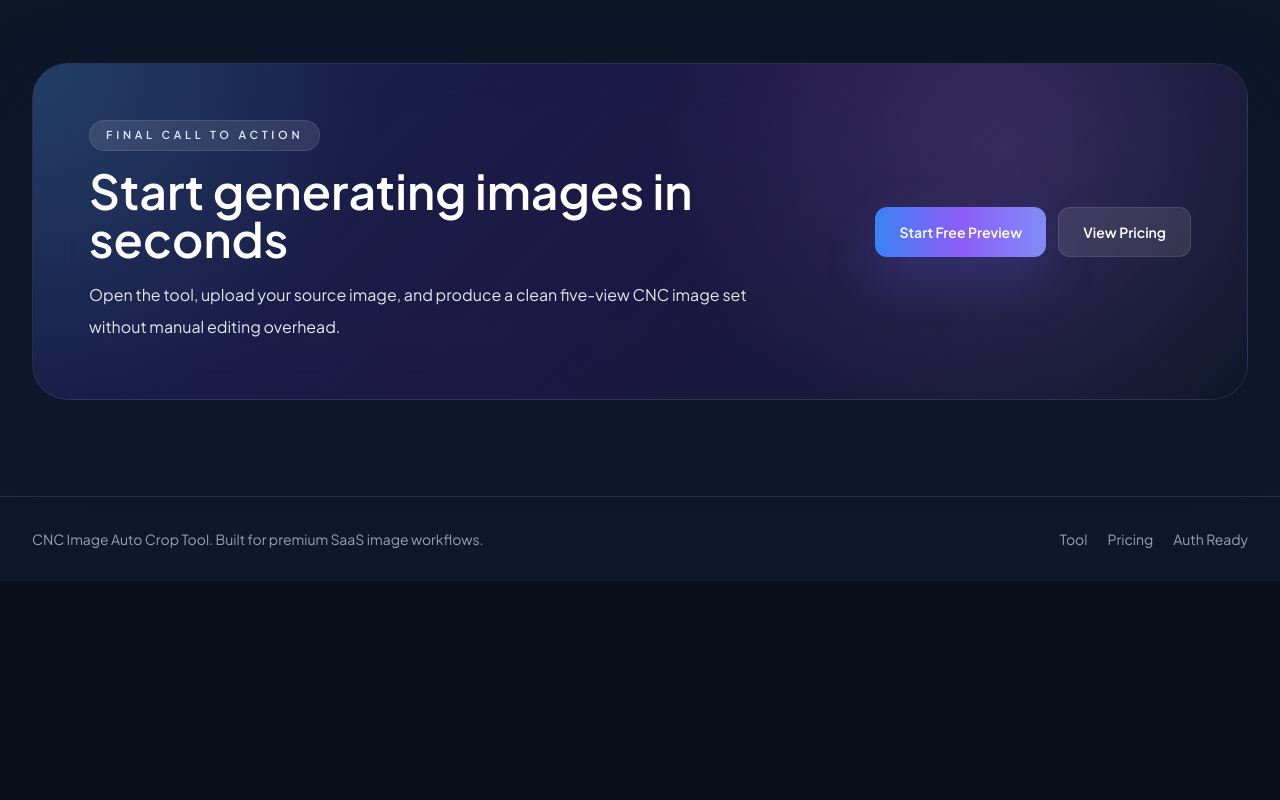
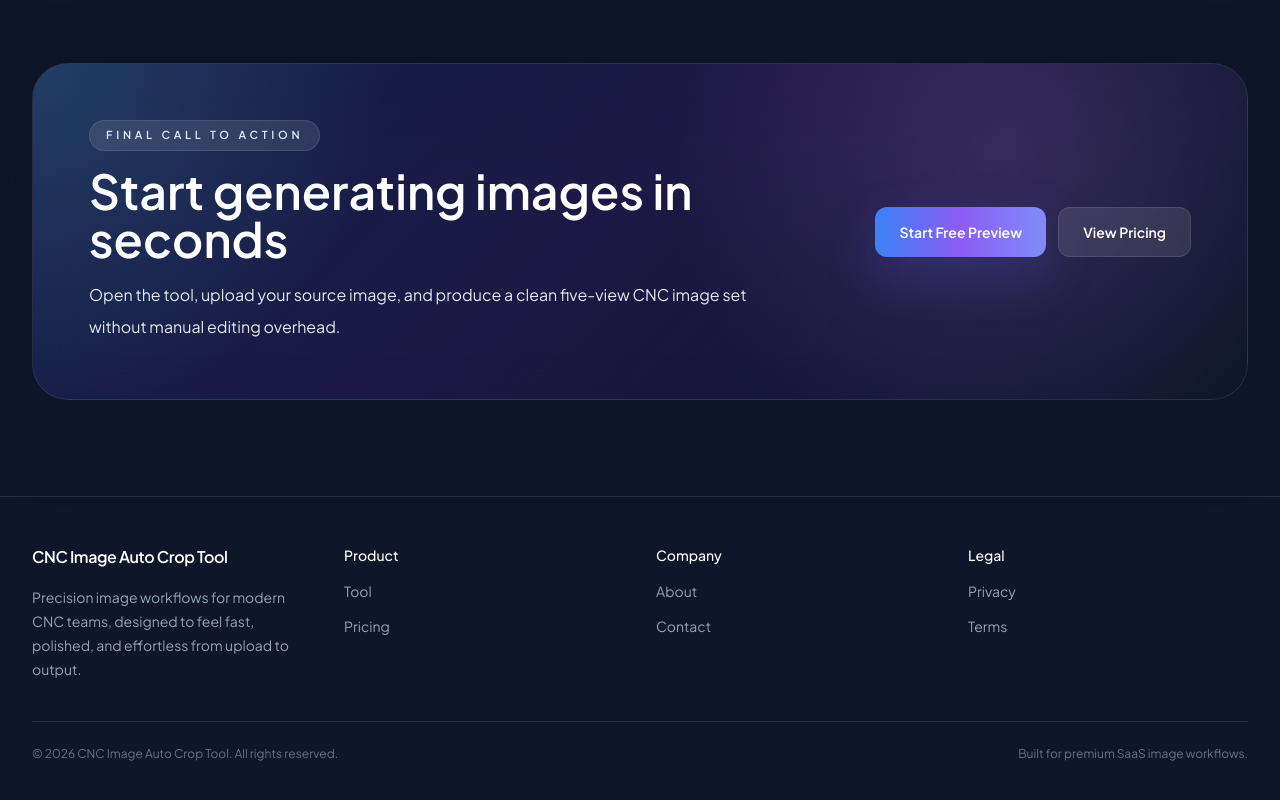
Before and after one commit to rohitrpatil45/imgtoparts, a Next.js app: page / in a window 1280 px wide. Shown: the part 3594-4394 px from the top of the page. Before the commit the page ends 4175 px from the top, so only its background shows below. Built offline with nearby package versions, Linux system fonts and the light colour scheme.

Commit message:
add the the footer with reposives

```diff
--- a/components/site-footer.tsx
+++ b/components/site-footer.tsx
@@ -2,20 +2,84 @@ import Link from "next/link";
 import { Container } from "@/components/ui/container";
 
 export function SiteFooter() {
+  const productLinks = [
+    { href: "/tool", label: "Tool" },
+    { href: "/pricing", label: "Pricing" },
+  ];
+
+  const companyLinks = [
+    { href: "/about", label: "About" },
+    { href: "/contact", label: "Contact" },
+  ];
+
+  const legalLinks = [
+    { href: "/privacy", label: "Privacy" },
+    { href: "/terms", label: "Terms" },
+  ];
+
+  const linkClassName =
+    "group inline-flex w-fit items-center text-slate-400 transition duration-200 hover:text-white";
+
   return (
-    <footer className="border-t border-white/10 py-8">
-      <Container className="flex flex-col gap-4 text-sm text-slate-400 sm:flex-row sm:items-center sm:justify-between">
-        <div>CNC Image Auto Crop Tool. Built for premium SaaS image workflows.</div>
-        <div className="flex gap-5">
-          <Link href="/tool" className="transition hover:text-blue-100">
-            Tool
-          </Link>
-          <Link href="/pricing" className="transition hover:text-blue-100">
-            Pricing
-          </Link>
-          <Link href="/sign-in" className="transition hover:text-blue-100">
-            Auth Ready
-          </Link>
+    <footer className="border-t border-white/10">
+      <Container className="py-12">
+        <div className="grid gap-10 text-sm sm:grid-cols-2 lg:grid-cols-4 lg:gap-8">
+          <div className="max-w-sm">
+            <Link
+              href="/"
+              className="inline-flex text-base font-semibold tracking-tight text-white transition hover:opacity-80"
+            >
+              CNC Image Auto Crop Tool
+            </Link>
+            <p className="mt-4 leading-6 text-slate-400">
+              Precision image workflows for modern CNC teams, designed to feel
+              fast, polished, and effortless from upload to output.
+            </p>
+          </div>
+
+          <div>
+            <h3 className="text-sm font-medium text-white">Product</h3>
+            <nav className="mt-4 flex flex-col gap-3">
+              {productLinks.map((link) => (
+                <Link key={link.href} href={link.href} className={linkClassName}>
+                  <span className="border-b border-transparent pb-0.5 transition duration-200 group-hover:border-white/30">
+                    {link.label}
+                  </span>
+                </Link>
+              ))}
+            </nav>
+          </div>
+
+          <div>
+            <h3 className="text-sm font-medium text-white">Company</h3>
+            <nav className="mt-4 flex flex-col gap-3">
+              {companyLinks.map((link) => (
+                <Link key={link.href} href={link.href} className={linkClassName}>
+                  <span className="border-b border-transparent pb-0.5 transition duration-200 group-hover:border-white/30">
+                    {link.label}
+                  </span>
+                </Link>
+              ))}
+            </nav>
+          </div>
+
+          <div>
+            <h3 className="text-sm font-medium text-white">Legal</h3>
+            <nav className="mt-4 flex flex-col gap-3">
+              {legalLinks.map((link) => (
+                <Link key={link.href} href={link.href} className={linkClassName}>
+                  <span className="border-b border-transparent pb-0.5 transition duration-200 group-hover:border-white/30">
+                    {link.label}
+                  </span>
+                </Link>
+              ))}
+            </nav>
+          </div>
+        </div>
+
+        <div className="mt-10 flex flex-col gap-3 border-t border-white/10 pt-6 text-xs text-slate-500 sm:flex-row sm:items-center sm:justify-between">
+          <p>© 2026 CNC Image Auto Crop Tool. All rights reserved.</p>
+          <p>Built for premium SaaS image workflows.</p>
         </div>
       </Container>
     </footer>
```
